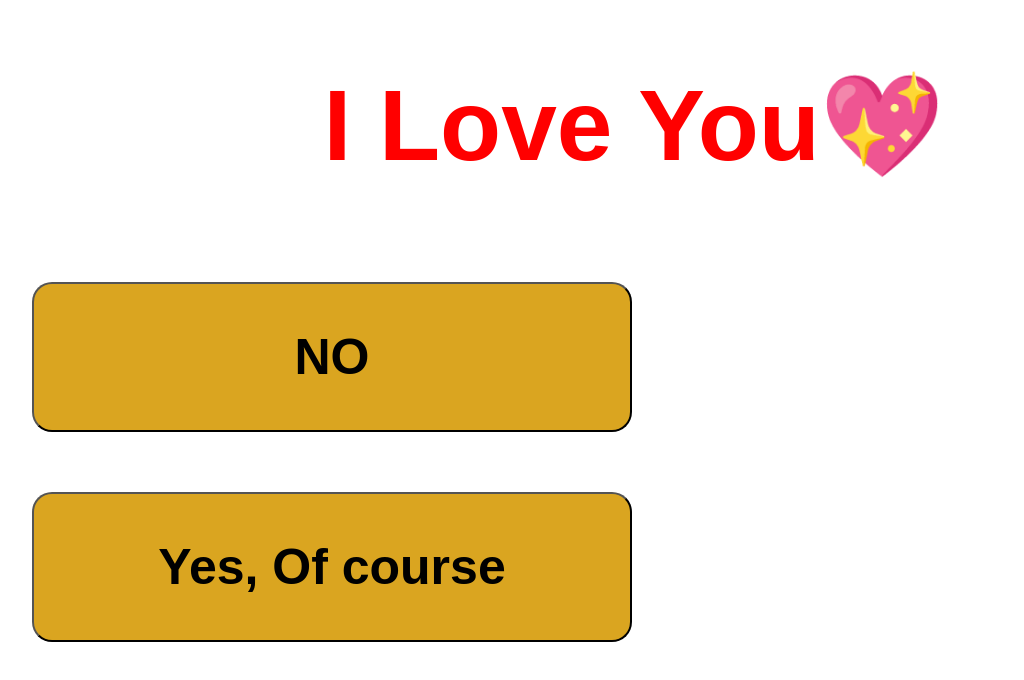
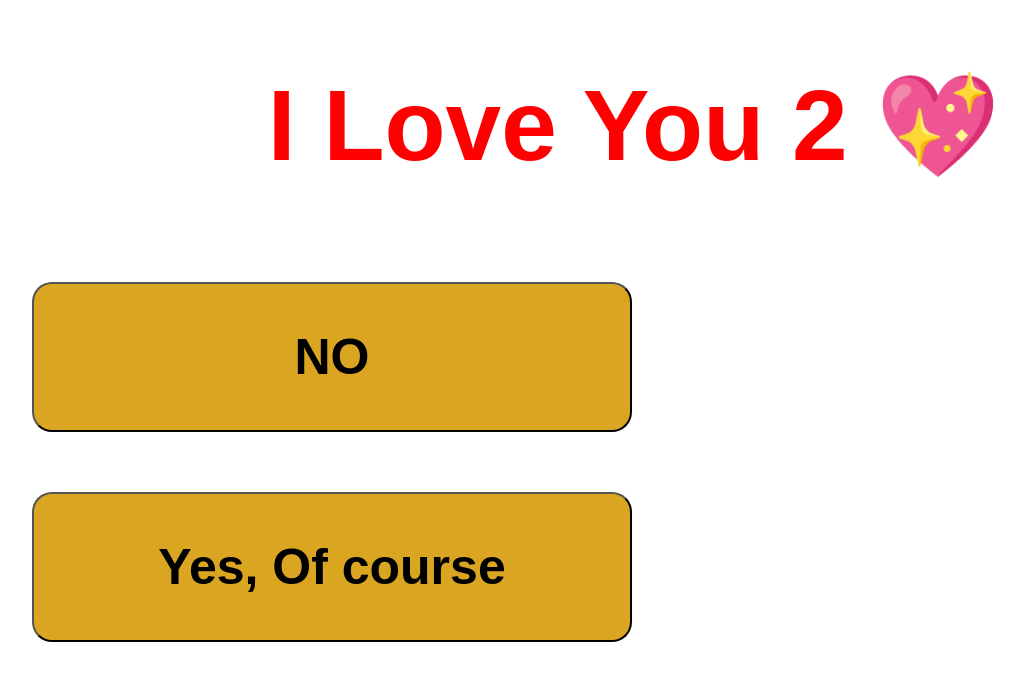
Before and after one commit to FarhanChowdhury738/proposesome, a plain HTML site: page index.html in a window 1280 px wide. Both pictures are taken after a click on the button "Yes, Of course". Shown: the whole page, without its empty margins (6-1030 px from the left). Drawn offline with Linux system fonts and the light colour scheme.

Commit message:
Update index.html

```diff
--- a/index.html
+++ b/index.html
@@ -31,7 +31,7 @@
         <button onclick="propose()">Yes, Of course </button>
         <script>
             function propose() {
-                var msg = 'I Love You💖'
+                var msg = 'I Love You 2 💖'
                 document.getElementById('message').innerText = msg
             }
             function ppropose() {
```
